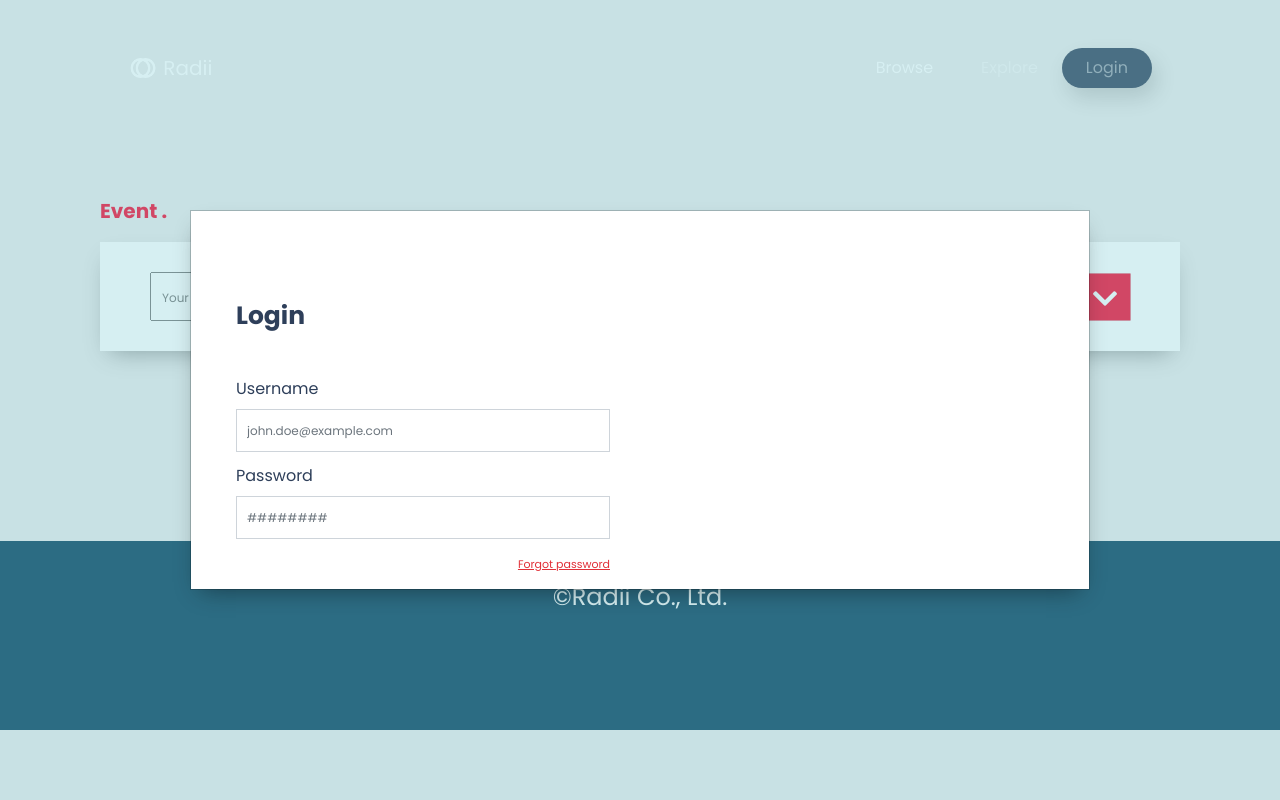
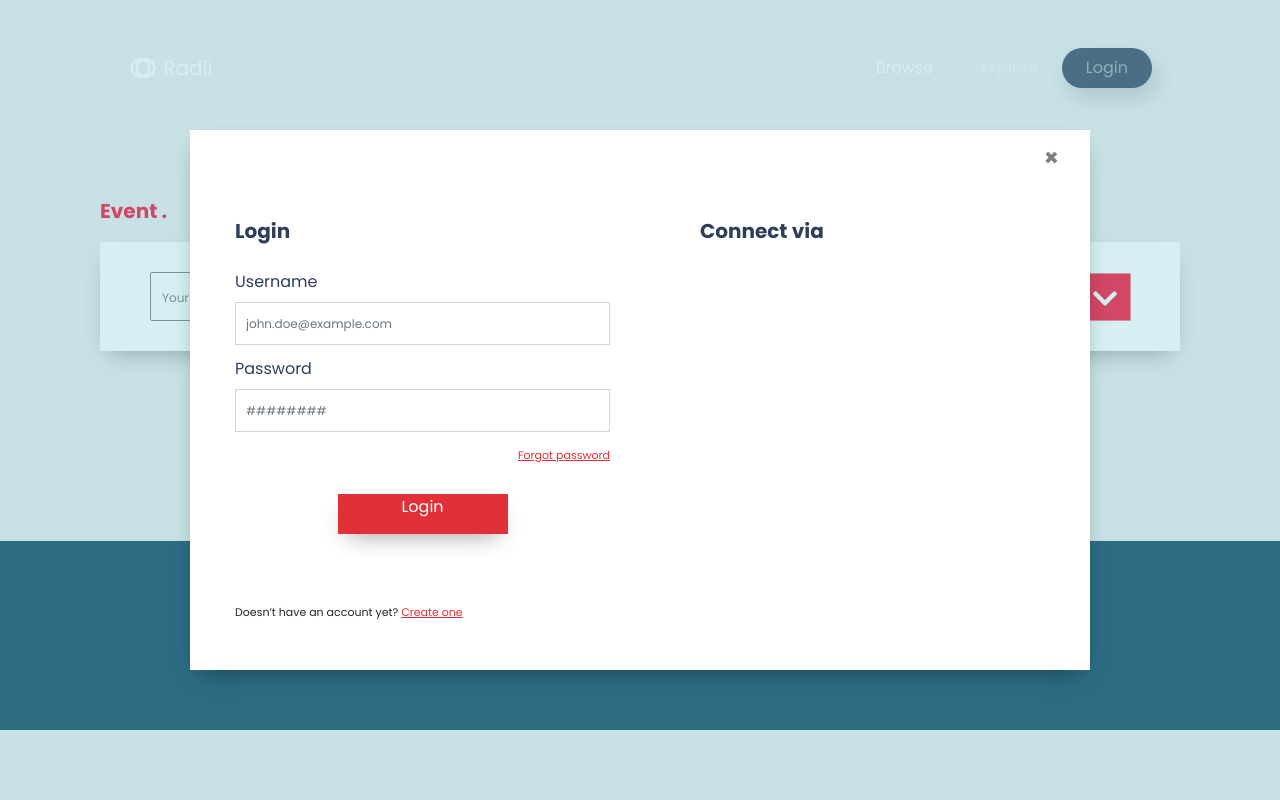
Before and after one commit to pknn/radii, a Flask app: page /event in a window 1280 px wide, after a click on "Login". Run offline with Flask 2, Linux system fonts and the light colour scheme; some libraries are stand-ins or nearby versions.

Commit message:
Reformat login form

```diff
--- a/app/static/styles/_login.scss
+++ b/app/static/styles/_login.scss
@@ -22,8 +22,10 @@ body.modal-open .background-container{
 .modal-dialog {
   max-width: 900px;
   margin: 1.75rem auto;
+
   .modal-content {
     border-radius: 0px;
+    border: 0px;
     -webkit-box-shadow: 0px 10px 23px -10px rgba(0,0,0,0.43);
     -moz-box-shadow: 0px 10px 23px -10px rgba(0,0,0,0.43);
     -ms-box-shadow: 0px 10px 23px -10px rgba(0,0,0,0.43);
@@ -35,7 +37,7 @@ body.modal-open .background-container{
 .title {
   color: #2E3F5A;
   font-weight: 900;
-  font-size: 25px;
+  font-size: 20px;
   padding-left: 30px;
 }
 
@@ -46,7 +48,7 @@ body.modal-open .background-container{
   }
   #login-form {
     padding-left: 30px;
-    padding-top: 30px;
+    padding-top: 12px;
   }
 
   .input-field input{
@@ -69,7 +71,43 @@ body.modal-open .background-container{
     font-size: 11px;
     color: #E13038;
     text-decoration: underline;
-    margin: 17px auto;
+    margin: 15px auto;
+  }
+
+  .login-button {
+    width: 100%;
+    display: flex;
+    justify-content: center;
+    padding-top: 15px;
+    padding-bottom: 20px;
+  }
+
+  button {
+    color: white;
+    min-width: 170px;
+    height: 40px;
+    display: flex;
+    justify-content: center;
+    text-align: center;
+    background-color: #E13038;
+    border-width: 0;
+    border-radius: 0;
+    -webkit-box-shadow: 0px 10px 23px -10px rgba(0,0,0,0.43);
+    -moz-box-shadow: 0px 10px 23px -10px rgba(0,0,0,0.43);
+    -ms-box-shadow: 0px 10px 23px -10px rgba(0,0,0,0.43);
+    -o-box-shadow: 0px 10px 23px -10px rgba(0,0,0,0.43);
+    box-shadow: 0px 10px 23px -10px rgba(0,0,0,0.43);
+
+  }
+
+  .create-account {
+    font-size: 11px;
+    margin: 50px auto;
+    span {
+      font-size: 11px;
+      color: #E13038;
+      text-decoration: underline;
+    }
   }
 
 }
@@ -79,3 +117,8 @@ label {
   font-weight: lighter;
   margin-top: 12px;
 }
+
+
+#right-side-modal {
+
+}
--- a/app/static/styles/event.scss
+++ b/app/static/styles/event.scss
@@ -293,7 +293,7 @@ input::-webkit-input-placeholder {
   text-align: center;
   font-size: 28px;
   line-height: 50px;
-   pointer-events: none;
+  pointer-events: none;
  }
 
  .box:hover::before {
--- a/app/static/styles/main.css
+++ b/app/static/styles/main.css
@@ -358,6 +358,7 @@ body.modal-open .background-container {
 }
 .modal-dialog .modal-content {
   border-radius: 0px;
+  border: 0px;
   -webkit-box-shadow: 0px 10px 23px -10px rgba(0, 0, 0, 0.43);
   -moz-box-shadow: 0px 10px 23px -10px rgba(0, 0, 0, 0.43);
   -ms-box-shadow: 0px 10px 23px -10px rgba(0, 0, 0, 0.43);
@@ -368,7 +369,7 @@ body.modal-open .background-container {
 .title {
   color: #2E3F5A;
   font-weight: 900;
-  font-size: 25px;
+  font-size: 20px;
   padding-left: 30px;
 }
 
@@ -377,7 +378,7 @@ body.modal-open .background-container {
 }
 #left-side-modal #login-form {
   padding-left: 30px;
-  padding-top: 30px;
+  padding-top: 12px;
 }
 #left-side-modal .input-field input {
   display: block;
@@ -397,7 +398,39 @@ body.modal-open .background-container {
   font-size: 11px;
   color: #E13038;
   text-decoration: underline;
-  margin: 17px auto;
+  margin: 15px auto;
+}
+#left-side-modal .login-button {
+  width: 100%;
+  display: flex;
+  justify-content: center;
+  padding-top: 15px;
+  padding-bottom: 20px;
+}
+#left-side-modal button {
+  color: white;
+  min-width: 170px;
+  height: 40px;
+  display: flex;
+  justify-content: center;
+  text-align: center;
+  background-color: #E13038;
+  border-width: 0;
+  border-radius: 0;
+  -webkit-box-shadow: 0px 10px 23px -10px rgba(0, 0, 0, 0.43);
+  -moz-box-shadow: 0px 10px 23px -10px rgba(0, 0, 0, 0.43);
+  -ms-box-shadow: 0px 10px 23px -10px rgba(0, 0, 0, 0.43);
+  -o-box-shadow: 0px 10px 23px -10px rgba(0, 0, 0, 0.43);
+  box-shadow: 0px 10px 23px -10px rgba(0, 0, 0, 0.43);
+}
+#left-side-modal .create-account {
+  font-size: 11px;
+  margin: 50px auto;
+}
+#left-side-modal .create-account span {
+  font-size: 11px;
+  color: #E13038;
+  text-decoration: underline;
 }
 
 label {
--- a/app/templates/components/login.html
+++ b/app/templates/components/login.html
@@ -24,13 +24,33 @@
                   <p>
                     Forgot password
                   </p>
+                  <div class="login-button">
+                    <button type="button">Login</button>
+                  </div>
+                  <div class="create-account">
+                      Doesn’t have an account yet? <span>Create one</span>
+                  </div>
                 </div>
               </form>
 
             </div>
           </div>
           <div class="col-6" id="right-side-modal">
-
+            <div class="container">
+              <div class="modal-header">
+                  <button type="button" class="close" data-dismiss="modal" aria-label="Close">
+                    <span aria-hidden="true">&times;</span>
+                  </button>
+              </div>
+              <div class="title">
+                Connect via
+              </div>
+              <div class="row">
+                <div class="circle"></div>
+                <div class="circle"></div>
+                <div class="circle"></div>
+              </div>
+            </div>
 
 
           </div>
```
Also changed, not shown: 1 other file.
